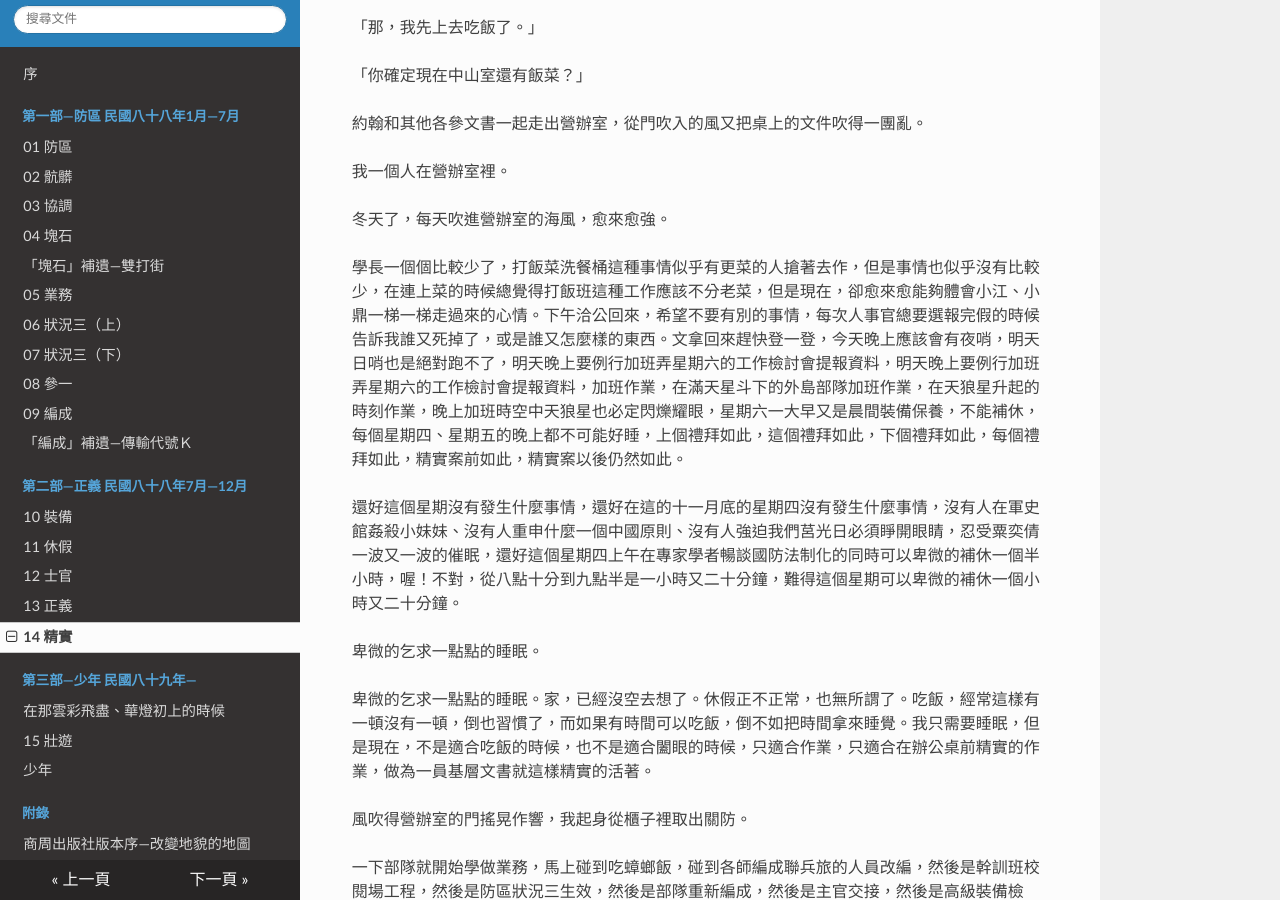
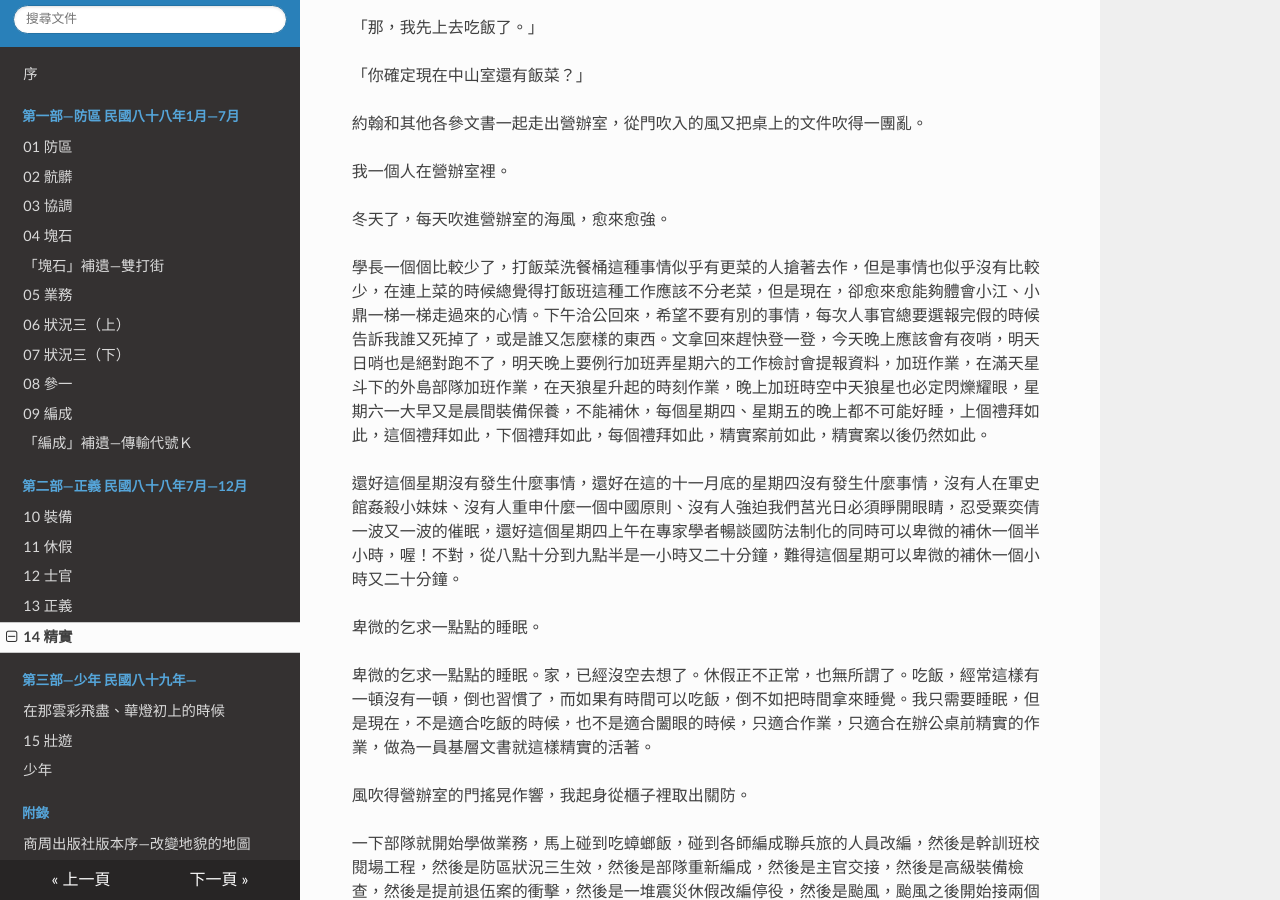
Before and after one commit to zonble/zk3, an MkDocs documentation site: the page built from docs/14.md, in a window 1280 px wide and 900 px high, scrolled down 4928 px. Built offline with MkDocs 1.6.1, drawn with Linux system fonts in a browser that asks for light colours; nearby versions of some CDN libraries.

Commit message:
Minor changes,

```diff
--- a/docs/14.md
+++ b/docs/14.md
@@ -116,7 +116,7 @@
 
 冬天了，每天吹進營辦室的海風，愈來愈強。
 
-學長一個個比較少了，打飯菜洗餐桶這種事情似乎有更菜的人搶著去作，但是事情也似乎沒有比較少，在連上菜的時候總覺得打飯班這種工作應該不分老菜，但是現在，卻愈來愈能夠體會小江、小鼎一梯一梯走過來的心情。下午洽公回來，希望不要有別的事情，每次人事官總要選報完假的時候告訴我誰又死掉了，或是誰又怎麼樣的東西。文拿回來趕快登一登，今天晚上應該會有夜哨，明天日哨也是絕對跑不了，明天晚上要例行加班弄星期六的工作檢討會提報資料，明天晚上要例行加班弄星期六的工作檢討會提報資料，加班作業，在滿天星斗下的外島部隊加班作業，在天狼星升起的時刻作業，晚上加班時空中天狼星也必定閃爍耀眼，星期六一大早又是晨間裝備保養，不能補休，每個星期四、星期五的晚上都不可能好睡，上個禮拜如此，這個禮拜如此，下個禮拜如此，每個禮拜如此，精實案前如此，精實案以後仍然如此。
+學長一個個比較少了，打飯菜洗餐桶這種事情似乎有更菜的人搶著去作，但是事情也似乎沒有比較少，在連上菜的時候總覺得打飯班這種工作應該不分老菜，但是現在，卻愈來愈能夠體會小江、小鼎一梯一梯走過來的心情。下午洽公回來，希望不要有別的事情，每次人事官總要選報完假的時候告訴我誰又死掉了，或是誰又怎麼樣的東西。文拿回來趕快登一登，今天晚上應該會有夜哨，明天日哨也是絕對跑不了，明天晚上要例行加班弄星期六的工作檢討會提報資料，加班作業，在滿天星斗下的外島部隊加班作業，在天狼星升起的時刻作業，晚上加班時空中天狼星也必定閃爍耀眼，星期六一大早又是晨間裝備保養，不能補休，每個星期四、星期五的晚上都不可能好睡，上個禮拜如此，這個禮拜如此，下個禮拜如此，每個禮拜如此，精實案前如此，精實案以後仍然如此。
 
 還好這個星期沒有發生什麼事情，還好在這的十一月底的星期四沒有發生什麼事情，沒有人在軍史館姦殺小妹妹、沒有人重申什麼一個中國原則、沒有人強迫我們莒光日必須睜開眼睛，忍受粟奕倩一波又一波的催眠，還好這個星期四上午在專家學者暢談國防法制化的同時可以卑微的補休一個半小時，喔！不對，從八點十分到九點半是一小時又二十分鐘，難得這個星期可以卑微的補休一個小時又二十分鐘。
 
```
Also changed, not shown: docs/09.md (+1 -1 lines).
